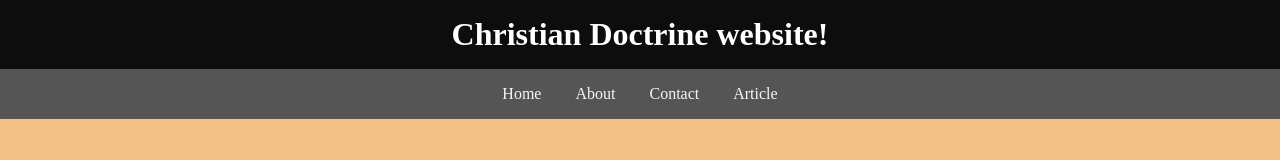
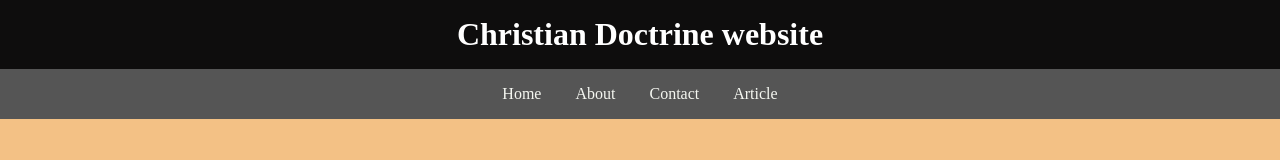
Before and after one commit to alsadig1988/christiandoctrine, a plain HTML site: page index.html in a window 1280 px wide. Shown: the top 160 px of the page. Drawn offline with Linux system fonts and the light colour scheme.

Commit message:
Update index.html

```diff
--- a/index.html
+++ b/index.html
@@ -10,7 +10,7 @@
 <body>
     <header>
 
-        <h1> Christian Doctrine website!</h1>
+        <h1> Christian Doctrine website</h1>
     </header>
     <nav class="navbar">
         <ul>
```
